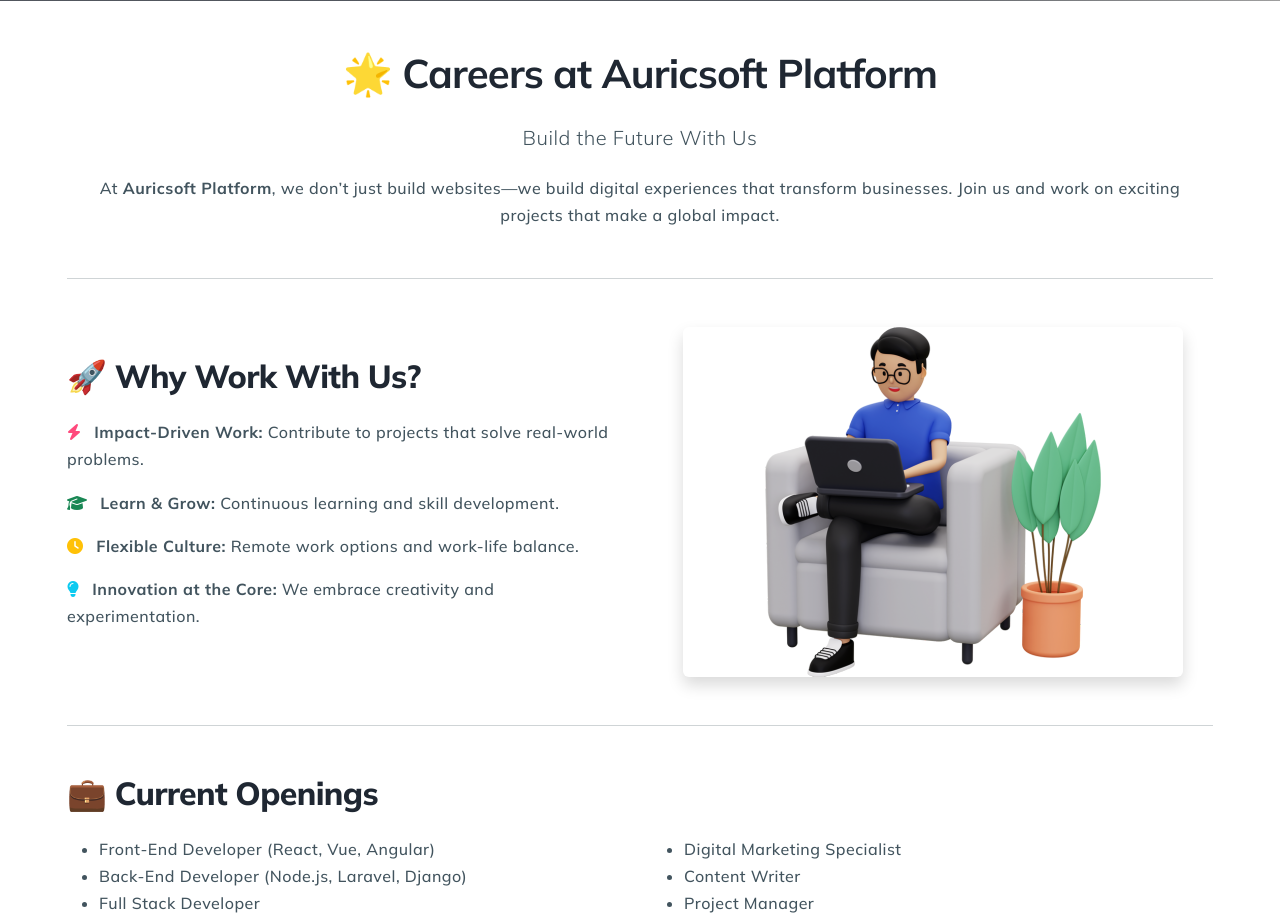
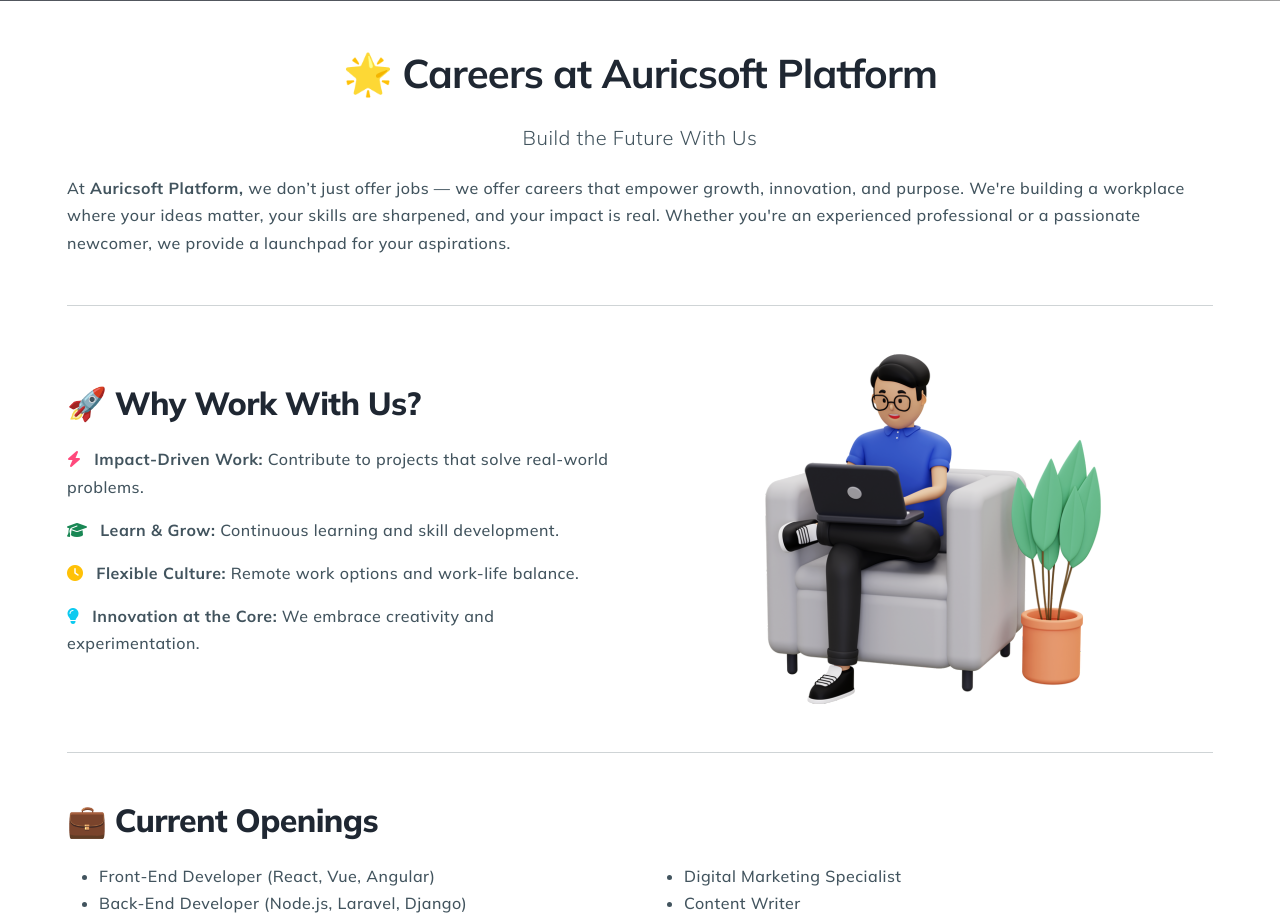
Before and after one commit to prabhats-github/auricsoft-platform, a PHP site: page /work-with-us.php in a window 1280 px wide. Shown: the part 380-1297 px from the top of the page. Run offline with PHP 8.4, Linux system fonts and the light colour scheme; grey boxes are pictures that could not be loaded.

Commit message:
Initial commit: Upload full project

```diff
--- a/work-with-us.php
+++ b/work-with-us.php
@@ -82,8 +82,12 @@
         <div class="container py-5">
             <h1 class="mb-4 text-center fw-bold">🌟 Careers at Auricsoft Platform</h1>
             <p class="lead text-center">Build the Future With Us</p>
-            <p class="text-center">At <strong>Auricsoft Platform</strong>, we don’t just build websites—we build digital
-                experiences that transform businesses. Join us and work on exciting projects that make a global impact.
+
+            <p>At <strong> Auricsoft Platform, </strong> we don’t just offer jobs — we offer careers that empower
+                growth, innovation, and purpose. We're building a workplace where your ideas matter, your skills are
+                sharpened, and your impact is real. Whether you're an experienced professional or a passionate newcomer,
+                we provide a launchpad for your aspirations.
+
             </p>
 
             <hr class="my-5" />
@@ -114,7 +118,7 @@
 
                 <!-- Image Section -->
                 <div class="col-md-6 text-center">
-                    <img src="img/work-with-us/1.png" alt="Why Work With Us" class="img-fluid rounded shadow">
+                    <img src="img/work-with-us/1.png" alt="Why Work With Us" class="img-fluid rounded ">
                 </div>
             </div>
 
```
